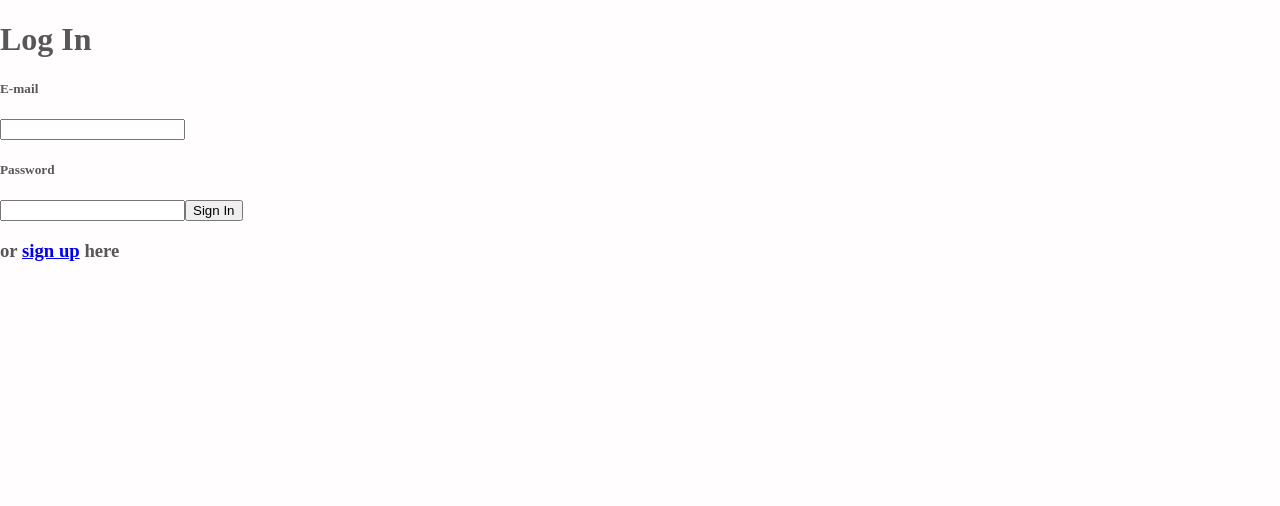
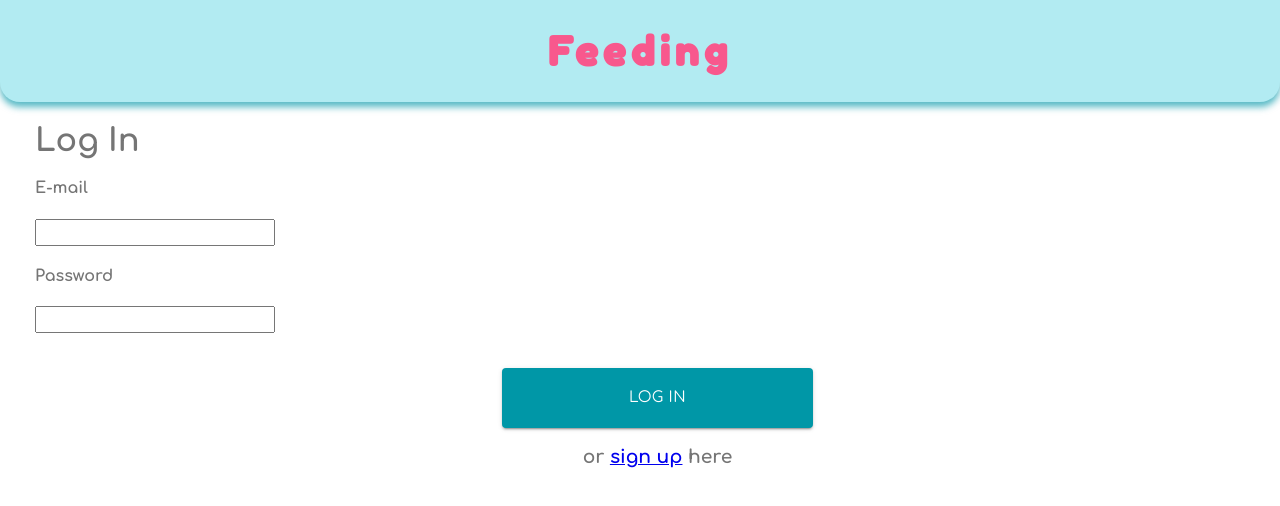
Before and after one commit to 12C0DE/feeding, a React (Create React App) app: page /login in a window 1280 px wide. Shown: the top 506 px of the page. Built offline with nearby package versions, Linux system fonts and the light colour scheme; no server answers.

Commit message:
adding styling

```diff
--- a/package.json
+++ b/package.json
@@ -3,6 +3,9 @@
 	"version": "0.1.0",
 	"private": true,
 	"dependencies": {
+		"@material-ui/core": "^4.11.3",
+		"@material-ui/icons": "^4.11.2",
+		"@material-ui/styles": "^4.11.3",
 		"@testing-library/jest-dom": "^5.11.9",
 		"@testing-library/react": "^11.2.5",
 		"@testing-library/user-event": "^12.8.1",
--- a/public/index.html
+++ b/public/index.html
@@ -24,6 +24,8 @@
       work correctly both with client-side routing and a non-root public URL.
       Learn how to configure a non-root public URL by running `npm run build`.
     -->
+    <link rel="preconnect" href="https://fonts.gstatic.com">
+<link href="https://fonts.googleapis.com/css2?family=Comfortaa:wght@400;700&family=Fredoka+One&display=swap" rel="stylesheet">
     <title>Feeding</title>
   </head>
   <body>
--- a/src/App.css
+++ b/src/App.css
@@ -1,38 +1,63 @@
 body {
 	margin: 0;
 	padding: 0;
-	/* background-color: rgb(240, 238, 233); */
-	background-color: rgb(255, 253, 253);
-	color: rgb(90, 86, 86);
+	background-color: rgb(255, 255, 255);
+	color: #757575;
+
+	font-family: 'Comfortaa', sans-serif;
 }
+/*
+font-family: 'Comfortaa', sans-serif;
+font-family: 'Fredoka One', sans-serif; */
 
 .header_Container {
 	display: flex;
 	flex-wrap: nowrap;
 	justify-content: center;
-	background-color: rgba(183, 243, 183, 0.959);
+	background-color: #b2ebf2;
 	border-bottom-left-radius: 20px;
 	border-bottom-right-radius: 20px;
+	color: #0097a7;
+	font-family: 'Fredoka One', sans-serif;
+	letter-spacing: 3px;
+	-webkit-box-shadow: 0 5px 7px #0096a7a9;
+	-moz-box-shadow: 0 5px 7px #0096a7a9;
+	box-shadow: 0 5px 7px #0096a7a9;
 }
 
 .header_Title {
 	text-align: center;
+	color: #f8588d;
+	font-size: 20px;
+	letter-spacing: 5px;
 }
 
 .header_Content {
 	width: 150px;
 	margin: auto;
 	text-align: center;
+	text-decoration: none;
 }
 
 .header_Content:hover {
-	background-color: rgba(90, 230, 90, 0.89);
+	background-color: #0096a779;
+	color: white;
 	border-radius: 25px;
+}
+
+.header_Content > a:hover {
+	color: white;
+}
+
+.signUp {
+	margin-left: 15px;
 }
 
 .statusContainer {
 	height: 50px;
 	text-align: center;
+	font-size: 1em;
+	color: #bdbdbd;
 }
 
 .boobContainer {
@@ -70,6 +95,7 @@ boobDrip is 17% bigger than boob
 .timerContainer {
 	display: flex;
 	justify-content: center;
+	margin-top: 12px;
 }
 
 .leftTimer,
@@ -84,9 +110,60 @@ boobDrip is 17% bigger than boob
 	margin-bottom: 0;
 }
 
+.center {
+	text-align: center;
+}
+
+#logInDiv {
+	margin-top: 35px;
+}
+
+.signUpContainer {
+	display: flex;
+	flex-direction: column;
+	justify-content: end;
+	margin-left: 35px;
+}
+
+#emailDiv {
+	text-align: center;
+}
+
+#lblEmail,
+#pwd,
+#conf,
+#fName,
+#lName {
+	margin-right: 20px;
+}
+
+#lblEmail > input,
+#pwd > input,
+#conf > input,
+#fName > input,
+#lName > input {
+	margin-left: 10px;
+	font-size: 16;
+	margin-bottom: 35px;
+}
+
+.loginContainer {
+	margin-left: 35px;
+}
+
+#txtpwd,
+#txtEmail {
+	font-size: 18px;
+}
+
+.loginContainer > input {
+	font-size: 20px;
+}
+
 .timer {
 	text-align: center;
 	font-size: 32px;
+	color: #ff4081;
 }
 
 .btnContainer {
@@ -98,14 +175,74 @@ boobDrip is 17% bigger than boob
 .btnContainer > button {
 	margin: 0 20px;
 }
-.calendarContainer {
-	margin-left: 25px;
-}
 
 .calendarHeadings {
 	text-align: center;
 }
 
+.totals {
+	display: flex;
+	flex-direction: column;
+	justify-content: center;
+	margin-bottom: 35px;
+}
+
+.totals > h3,
+h4 {
+	align-self: center;
+}
+
+.timeRow {
+	border: 1px solid lightgray;
+	border-radius: 2px;
+	padding: 5px;
+	margin: 1px;
+	text-align: center;
+	width: 250px;
+}
+
 .subData {
 	margin-left: 20px;
 }
+
+.subDataContainer {
+	display: flex;
+	flex-wrap: nowrap;
+	justify-content: center;
+}
+
+.feedings {
+	text-align: center;
+	margin-top: 40px;
+	margin-bottom: 45px;
+	letter-spacing: 3px;
+}
+
+.feedTimes {
+	text-align: center;
+}
+
+.homeDiv {
+	width: 100vw;
+}
+
+@media only screen and (max-width: 420px) {
+	.header_Title {
+		font-size: 14px;
+		letter-spacing: 1px;
+	}
+
+	.header_Content {
+		font-size: 11px;
+		width: 100px;
+	}
+
+	.timer {
+		font-size: 24px;
+	}
+
+	.rightTimer,
+	.leftTimer {
+		font-size: 14px;
+	}
+}
--- a/src/App.js
+++ b/src/App.js
@@ -33,8 +33,14 @@ function App() {
 						<Header />
 						<Home />
 					</Route>
-					<Route exact path="/login" component={Login} />
-					<Route exact path="/signup" component={Signup} />
+					<Route exact path="/login">
+						<Header NotIn />
+						<Login />
+					</Route>
+					<Route exact path="/signup">
+						<Header NotIn />
+						<Signup />
+					</Route>
 					<Route exact path="/calendar">
 						<Header />
 						<Calendar />
--- a/src/Components/DayView.js
+++ b/src/Components/DayView.js
@@ -23,8 +23,6 @@ export const DayView = ({ uid, selDate }) => {
 	let myDate = selDate.split('/');
 	let newDate = new Date(myDate[2], myDate[0] - 1, myDate[1]);
 	let dateTimestamp = newDate.getTime();
-	// let time2date = new Date(dateTimestamp).toLocaleDateString();
-	// let timeOfDay = new Date(dateTimestamp).toLocaleTimeString();
 
 	useEffect(
 		() => {
@@ -59,27 +57,28 @@ export const DayView = ({ uid, selDate }) => {
 	//   const testData = new Date(times[0].data.timeStmp).toLocaleTimeString();
 	return (
 		<div className="calendarContainer">
-			<h2>
+			<h2 className="feedings">
 				<strong>
-					<u>
-						{times.length}{' '}
-						{
-							times.length > 1 ? 'feedings' :
-							'feeding'}{' '}
-						today
-					</u>
+					- {times.length}{' '}
+					{
+						times.length > 1 ? 'Feedings' :
+						'Feeding'}{' '}
+					today -
 				</strong>
 			</h2>
+
 			<h2 className="calendarHeadings">Totals for Today</h2>
-			<h3>
-				Left - <Timer secs={leftTotal} />
-			</h3>
-			<h3>
-				Right - <Timer secs={rightTotal} />
-			</h3>
-			<h4>
-				In TOTAL - <Timer secs={total} />
-			</h4>
+			<div className="totals">
+				<h3 className="timeRow">
+					Left - <Timer secs={leftTotal} />
+				</h3>
+				<h3 className="timeRow">
+					Right - <Timer secs={rightTotal} />
+				</h3>
+				<h3 className="timeRow">
+					Total - <Timer secs={total} />
+				</h3>
+			</div>
 			<h2 className="calendarHeadings">Feedings</h2>
 			{times.map((time) => {
 				return <TimeData key={time.id} timeData={time.data} />;
--- a/src/Components/Header.js
+++ b/src/Components/Header.js
@@ -1,23 +1,27 @@
-import React from "react";
-import { Link } from "react-router-dom";
-import "../App.css";
+import React from 'react';
+import { Link } from 'react-router-dom';
+import '../App.css';
 
-function Header() {
+function Header({ NotIn }) {
 	return (
 		<div className="header_Container">
+			{!NotIn && (
 				<div className="header_Content">
 					<Link to="/home">
 						<h3>Main</h3>
 					</Link>
 				</div>
+			)}
 			<div className="header_Title">
 				<h1>Feeding</h1>
 			</div>
+			{!NotIn && (
 				<div className="header_Content">
 					<Link to="/calendar">
 						<h3>Calendar</h3>
 					</Link>
 				</div>
+			)}
 		</div>
 	);
 }
--- a/src/Pages/Login.js
+++ b/src/Pages/Login.js
@@ -1,48 +1,50 @@
-import React, { useState } from "react";
-import { withRouter } from "react-router";
-import { Link, useHistory } from "react-router-dom";
-import { auth } from "../firebase/firebase";
+import React, { useState } from 'react';
+import { withRouter } from 'react-router';
+import { Link, useHistory } from 'react-router-dom';
+import { auth } from '../firebase/firebase';
+import Button from '@material-ui/core/Button';
+import { saveBtn } from '../Styles/styles';
 
 const LogIn = () => {
 	const history = useHistory();
-  const [email, setEmail] = useState("");
-  const [password, setPassword] = useState("");
+	const [
+		email,
+		setEmail
+	] = useState('');
+	const [
+		password,
+		setPassword
+	] = useState('');
 
-  const signIn = e => {
+	const signIn = (e) => {
 		e.preventDefault();
 
 		auth
 			.signInWithEmailAndPassword(email, password)
-      .then(authUser => {
+			.then((authUser) => {
 				if (authUser) {
-          history.push("/home");
+					history.push('/home');
 				}
 			})
-      .catch(error => alert(error.message));
+			.catch((error) => alert(error.message));
 	};
 
 	return (
-    <div>
+		<div className="loginContainer">
 			<h1>Log In</h1>
 			<form>
-        <h5>E-mail</h5>
-        <input
-          type="text"
-          value={email}
-          onChange={e => setEmail(e.target.value)}
-        />
-        <h5>Password</h5>
-        <input
-          type="password"
-          value={password}
-          onChange={e => setPassword(e.target.value)}
-        />
-        <button className="login_signInButton" onClick={signIn} type="submit">
-          Sign In
-        </button>
+				<h4>E-mail</h4>
+				<input id="txtEmail" type="text" value={email} onChange={(e) => setEmail(e.target.value)} />
+				<h4>Password</h4>
+				<input id="txtpwd" type="password" value={password} onChange={(e) => setPassword(e.target.value)} />
+				<div className="center" id="logInDiv">
+					<Button variant="contained" style={saveBtn} size="large" type="submit" onClick={signIn}>
+						Log In
+					</Button>
+				</div>
 			</form>
 			<div>
-        <h3>
+				<h3 className="center">
 					or <Link to="/signup">sign up</Link> here
 				</h3>
 			</div>
--- a/src/Pages/Signup.js
+++ b/src/Pages/Signup.js
@@ -1,61 +1,58 @@
-import React, { useCallback } from "react";
-import { withRouter } from "react-router";
-import { Link } from "react-router-dom";
-import { auth } from "../firebase/firebase";
+import React, { useCallback } from 'react';
+import { withRouter } from 'react-router';
+import { Link } from 'react-router-dom';
+import { auth } from '../firebase/firebase';
+import '../App.css';
+import Button from '@material-ui/core/Button';
+import { saveBtn } from '../Styles/styles';
 
 const SignUp = ({ history }) => {
 	const handleSignUp = useCallback(
-    async event => {
+		async (event) => {
 			event.preventDefault();
 			const { email, password, confirmpwd } = event.target.elements;
 
 			if (password.value !== confirmpwd.value) {
-        alert("Password does not match");
+				alert('Password does not match');
 				return;
 			}
 
 			try {
 				await auth.createUserWithEmailAndPassword(email.value, password.value);
-        history.push("/home");
+				history.push('/home');
 			} catch (error) {
 				alert(error);
 			}
 		},
-    [history]
+		[
+			history
+		]
 	);
 
 	return (
-    <div>
-      <h1>Sign Up</h1>
+		<div className="signUpContainer">
+			<h1 className="signUp">Sign Up</h1>
 			<form onSubmit={handleSignUp}>
-        <div>
-          <label>
-            First name
+				<div className="nameContainer">
+					<h4>First name</h4>
 					<input name="fname" type="text" />
-          </label>
-          <label>
-            Last name
+					<h4>Last name</h4>
 					<input name="lname" type="text" />
-          </label>
+					<h4>Email</h4>
+					<input id="txtEmail2" name="email" type="email" />
+					<h4>Password</h4>
+					<input name="password" type="password" />
+					<h4>Confirm Password</h4>
+					<input name="confirmpwd" type="password" />
 				</div>
-        <div>
-          <label>
-            Email
-            <input name="email" type="email" />
-          </label>
-          <label>
-            Password
-            <input name="password" type="password" />
-          </label>
-          <label>
-            Confirm Password
-            <input name="confirmpwd" type="password" />
-          </label>
+				<div className="center" id="logInDiv">
+					<Button variant="contained" style={saveBtn} size="large" type="submit">
+						Sign Up
+					</Button>
 				</div>
-        <button type="submit">Sign Up</button>
 			</form>
 			<div>
-        <h3>
+				<h3 className="center">
 					already have an account?<Link to="/login"> Log in</Link> here
 				</h3>
 			</div>
--- /dev/null
+++ b/src/Styles/styles.js
@@ -0,0 +1,22 @@
+export const saveBtn = {
+	backgroundColor : '#0097A7',
+	color           : 'white',
+	height          : '60px',
+	width           : '25%',
+	fontFamily      : 'Comfortaa'
+};
+
+export const clearBtn = {
+	backgroundColor : '#0097A7',
+	color           : 'white',
+	height          : '60px',
+	width           : '25%',
+	fontFamily      : 'Comfortaa'
+};
+
+export const cardStyle = {
+	maxWidth     : '400px',
+	margin       : 'auto',
+	padding      : '20px',
+	marginBottom : '15px'
+};
```
Also changed, not shown: src/Components/TimeData.js (+6 -2 lines), src/Pages/Home.js (+21 -5 lines), 1 other file (tests, documents, lock files or other folders). Lines whose indentation alone changed are shown as unchanged.
